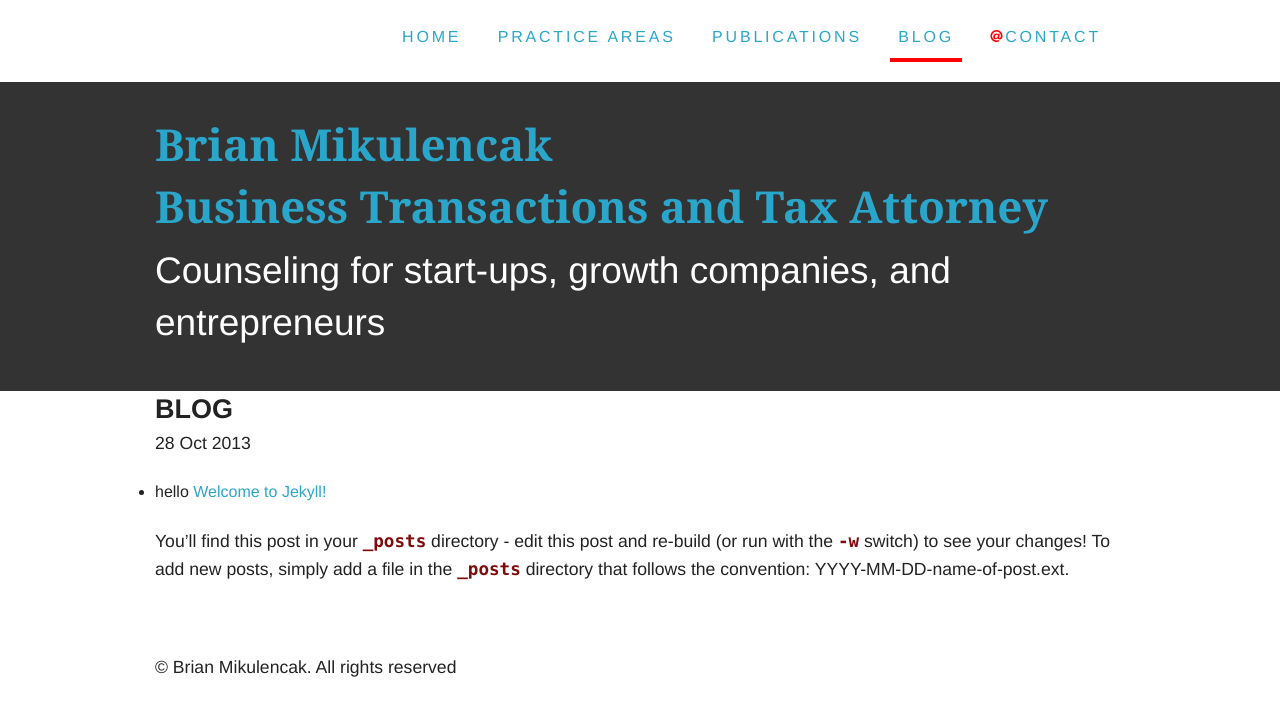
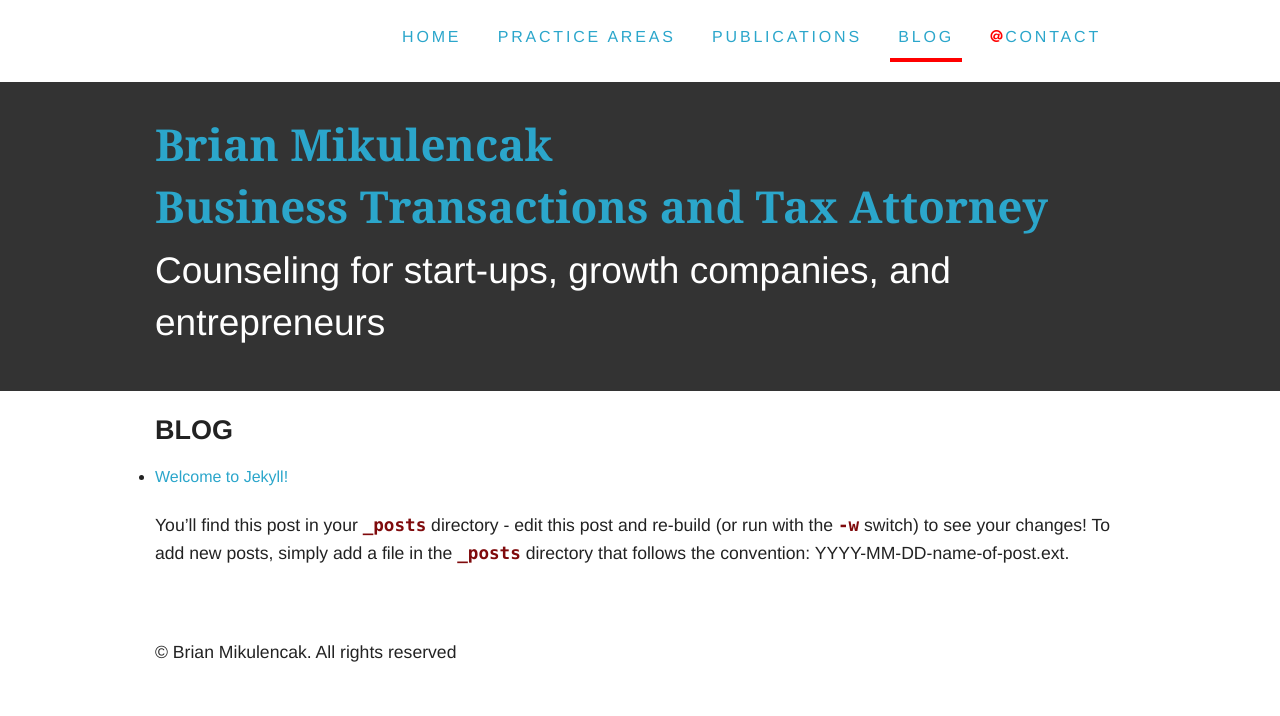
Before and after one commit to brianmik/bmaustinlaw, a Jekyll site: the page built from blog/index.html, in a window 1280 px wide. Shown: the top 716 px of the page. Built offline with Jekyll 4.4.1, drawn with Linux system fonts in a browser that asks for light colours; Markdown is read by kramdown in place of the engine named in the settings.

```diff
--- a/_layouts/post.html
+++ b/_layouts/post.html
@@ -1,6 +1,9 @@
 ---
 layout: template-blog
 ---
+
+
+
 
   <div class="row">
     <div class="large-12 columns">
--- a/_layouts/template-blog.html
+++ b/_layouts/template-blog.html
@@ -47,7 +47,7 @@
                 <li class="nav-item"><a class="nav-link" href="../index.html">home</a></li>
                 <li class="nav-item"><a class="nav-link" href="../practice-areas.html">Practice Areas</a></li>
                 <li class="nav-item"><a class="nav-link" href="../publications.html">Publications</a></li>
-                <li class="nav-item active"><a class="nav-link" href="#">Blog</a></li>
+                <li class="nav-item active"><a class="nav-link" href="/blog">Blog</a></li>
                 <li class="nav-item"><a class="nav-link" href="../contact.html"><i class="fi-at-sign red"></i>Contact</a></li>
               </ul>
             </nav>
--- a/blog/index.html
+++ b/blog/index.html
@@ -1,14 +1,20 @@
 ---
-layout: post
-title:  "Blog"
-date:   2013-10-28 21:00:00
+layout: template-blog
+title:  Blog
 ---
 
+  <div id="middle">
+  <div class="row">
+    <div class="large-12 columns">
+      <h3 class="uppercase">{{ page.title }}</h3>
         <ul>
           {% for post in site.posts %}
-    <li>hello
+          <li>
             <a href="{{ post.url }}">{{ post.title }}</a>
             <p>{{ post.excerpt }}</p>
           </li>
           {% endfor %}
         </ul>
+    </div>
+  </div>
+</div>
--- a/contact.html
+++ b/contact.html
@@ -10,7 +10,7 @@ title: Brian Mikulencak Business Transactions and Tax Attorney - Contact Informa
 
         <div class="large-6 columns">
     			<div class="panel">
-    				<h3 class="uppercase space-none"><i class="fi-mail"></i> Contact Me</h3>
+    				<h3 class="uppercase space-none"><i class="fi-mail"></i> {{ page.title }}</h3>
     				<form class="custom" action="http://getsimpleform.com/messages?form_api_token=0aa27d5462d8f5c13f3014ed3a6d1c2b" method="post">
       				<!-- the redirect_to is optional, the form will redirect to the referrer on submission -->
       				<input type='hidden' name='redirect_to' value='http://bmaustinlaw.com/thank-you.html' />
```
Also changed, not shown: other parts of contact.html (+1 -1 lines), publications.html (+3 -4 lines). Lines whose indentation alone changed are shown as unchanged.
